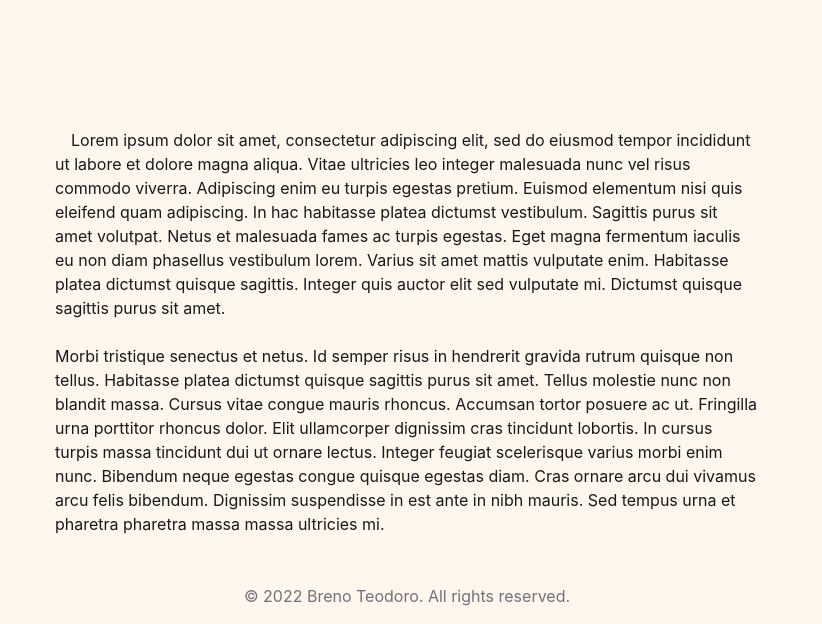
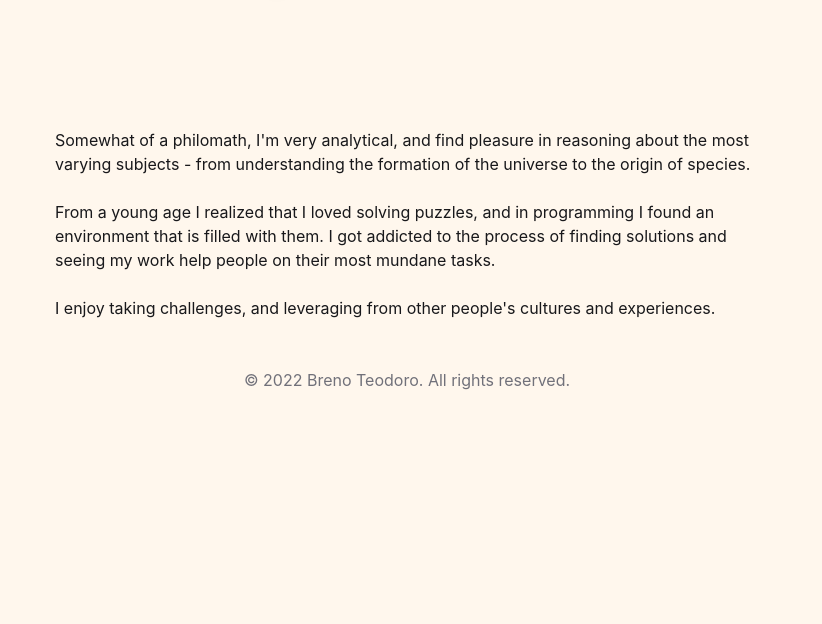
Before and after one commit to brenodt/brenodt.github.io, an Astro site: page / in a window 1280 px wide. Shown: the part 272-896 px from the top of the page, without its empty margins (233-1055 px from the left). After the commit the page ends 800 px from the top, so only its background shows below. Built offline with nearby package versions, Linux system fonts and the light colour scheme; Astro itself is replaced by a stand-in of ours.

Commit message:
feat: ui adjustments

```diff
--- a/src/components/Masthead.astro
+++ b/src/components/Masthead.astro
@@ -1,10 +1,9 @@
 <section class="relative mb-6 h-80 flex justify-center items-center">
-  <div class="absolute w-full h-full overflow-hidden">
-  </div>
+  <div class="absolute w-full h-full overflow-hidden"></div>
   <div class="z-10 text-center px-8 drop-shadow-lg shadow-black">
     <div class="uppercase text-sm mb-4">Breno Teodoro</div>
     <div class="text-4xl font-mplus font-medium">
-      Digital <span class="text-orange-500">crafts-person</span>
+      Digital <span class="text-sky-800">crafts-person</span>
     </div>
   </div>
 </section>
--- a/src/components/ThemeToggleButton.tsx
+++ b/src/components/ThemeToggleButton.tsx
@@ -37,7 +37,7 @@ export default function ThemeToggle() {
   }, [])
 
   return isMounted ? (
-    <div className="inline-flex items-center p-[1px] rounded-3xl bg-orange-300 dark:bg-zinc-600">
+    <div className="inline-flex items-center p-[1px] rounded-3xl bg-sky-200 dark:bg-zinc-600">
       {themes.map(t => {
         const checked = t === theme
         return (
--- a/src/pages/index.astro
+++ b/src/pages/index.astro
@@ -1,11 +1,11 @@
 ---
-import Body from '../components/Body.astro';
-import BaseHead from '../components/BaseHead.astro';
-import Content from '../components/Content.astro';
-import Header from '../components/Header.astro';
-import Footer from '../components/Footer.astro';
-import Masthead from '../components/Masthead.astro';
-import { SITE_TITLE, SITE_DESCRIPTION } from '../config';
+import Body from '../components/Body.astro'
+import BaseHead from '../components/BaseHead.astro'
+import Content from '../components/Content.astro'
+import Header from '../components/Header.astro'
+import Footer from '../components/Footer.astro'
+import Masthead from '../components/Masthead.astro'
+import { SITE_TITLE, SITE_DESCRIPTION } from '../config'
 ---
 
 <!DOCTYPE html>
@@ -18,10 +18,18 @@ import { SITE_TITLE, SITE_DESCRIPTION } from '../config';
     <main class="pt-[56px]">
       <Masthead />
       <Content>
-			    <p class="mb-8 indent-4">
-Lorem ipsum dolor sit amet, consectetur adipiscing elit, sed do eiusmod tempor incididunt ut labore et dolore magna aliqua. Vitae ultricies leo integer malesuada nunc vel risus commodo viverra. Adipiscing enim eu turpis egestas pretium. Euismod elementum nisi quis eleifend quam adipiscing. In hac habitasse platea dictumst vestibulum. Sagittis purus sit amet volutpat. Netus et malesuada fames ac turpis egestas. Eget magna fermentum iaculis eu non diam phasellus vestibulum lorem. Varius sit amet mattis vulputate enim. Habitasse platea dictumst quisque sagittis. Integer quis auctor elit sed vulputate mi. Dictumst quisque sagittis purus sit amet.
-<br/><br/>
-Morbi tristique senectus et netus. Id semper risus in hendrerit gravida rutrum quisque non tellus. Habitasse platea dictumst quisque sagittis purus sit amet. Tellus molestie nunc non blandit massa. Cursus vitae congue mauris rhoncus. Accumsan tortor posuere ac ut. Fringilla urna porttitor rhoncus dolor. Elit ullamcorper dignissim cras tincidunt lobortis. In cursus turpis massa tincidunt dui ut ornare lectus. Integer feugiat scelerisque varius morbi enim nunc. Bibendum neque egestas congue quisque egestas diam. Cras ornare arcu dui vivamus arcu felis bibendum. Dignissim suspendisse in est ante in nibh mauris. Sed tempus urna et pharetra pharetra massa massa ultricies mi.
+        <p class="mb-8">
+          Somewhat of a philomath, I'm very analytical, and find pleasure in
+          reasoning about the most varying subjects - from understanding the
+          formation of the universe to the origin of species.
+          <br /><br />
+          From a young age I realized that I loved solving puzzles, and in programming
+          I found an environment that is filled with them. I got addicted to the
+          process of finding solutions and seeing my work help people on their most
+          mundane tasks.
+          <br /><br />
+          I enjoy taking challenges, and leveraging from other people's cultures
+          and experiences.
         </p>
       </Content>
     </main>
```
Lines whose indentation alone changed are shown as unchanged.
